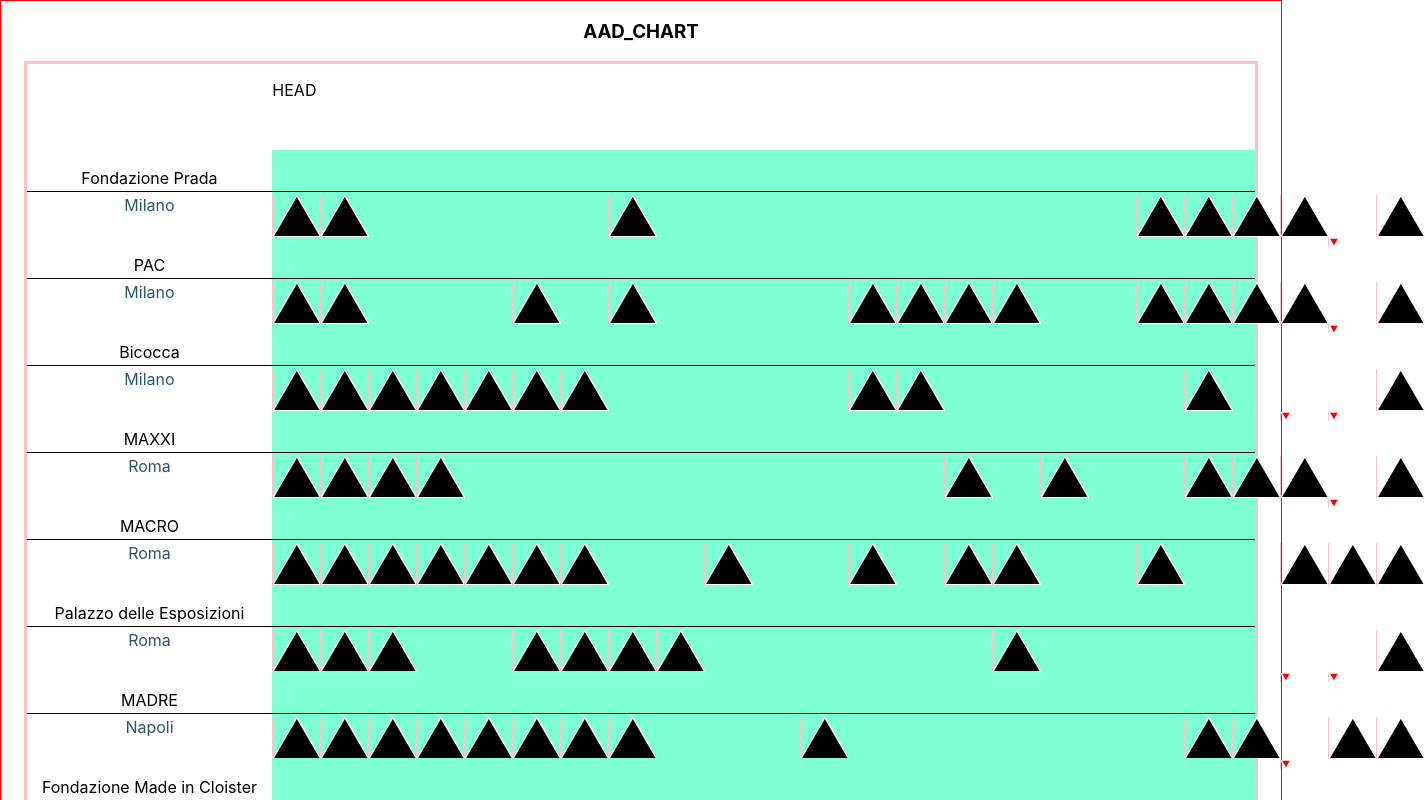
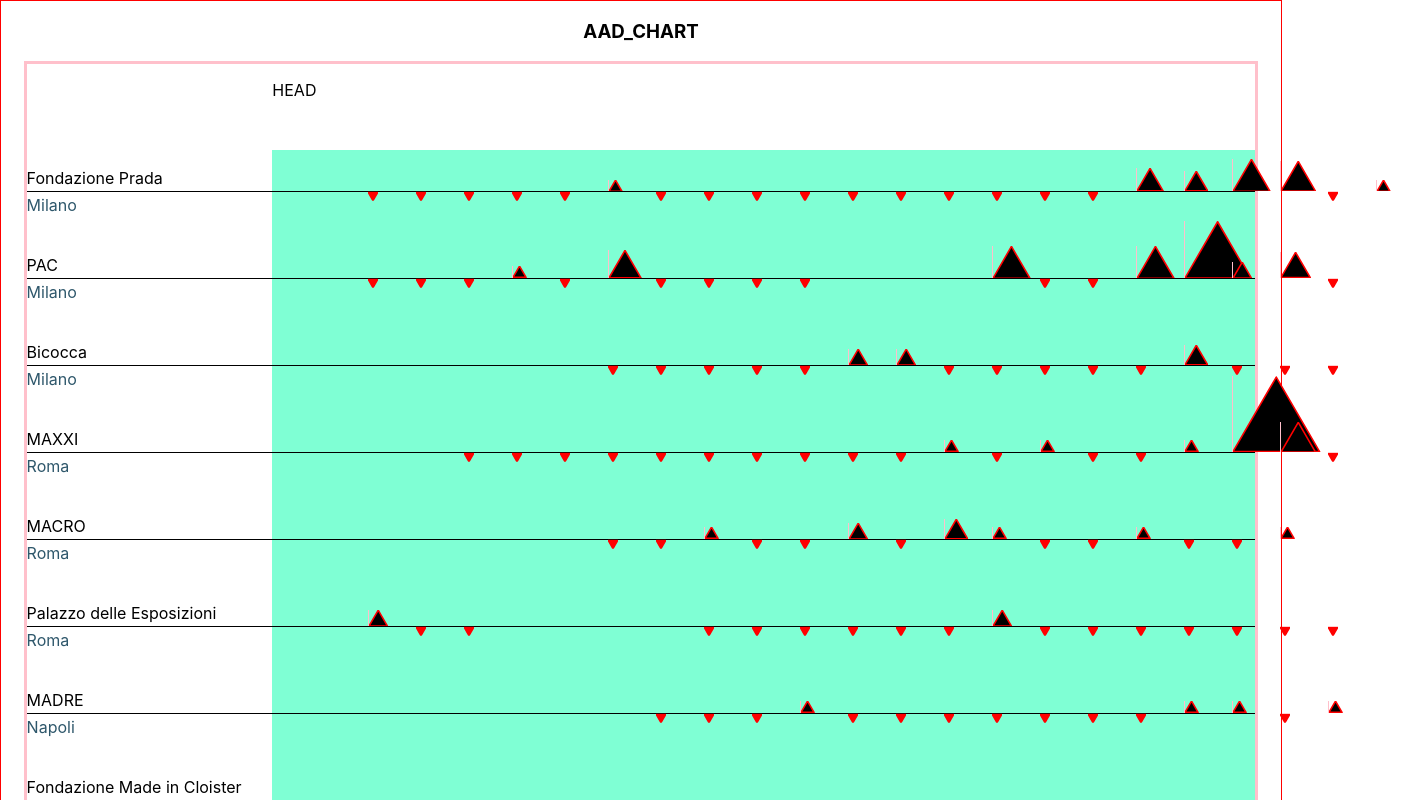
Before and after one commit to ArchiMidi/AAD_Charts_proportions, a React (Create React App) app: page / in a window 1280 px wide. Shown: the top 800 px of the page, 1425 px wide, since content can reach past the window. Built offline with nearby package versions, Linux system fonts and the light colour scheme.

Commit message:
change sizing logic

```diff
--- a/src/App.css
+++ b/src/App.css
@@ -33,6 +33,7 @@
 
 .placeName {
   /* max-height: 1rem; */
+  text-align: left;
   text-overflow: ellipse;
   width: 100%;
   border-bottom: 0.1rem solid black;
@@ -40,8 +41,12 @@
 }
 
 .cityName{
+  width: 100%;
+  text-align: left;
   /* max-height: 1rem; */
   color: hsl(200, 40%, 30%);
+  /* font-size: 0.8rem; */
+  margin: 0.5rem
 }
 
 .chartBox{
--- a/src/App.js
+++ b/src/App.js
@@ -10,14 +10,14 @@ import HomePage from './pages/HomePage';
 import ErrorPage from './pages/ErrorPage';
 
 function App() {
- const data = dataMap()
- const dataArr = [...data]
+  const data = dataMap()
+  const dataArr = [...data]  //.sort((a, b) => a[1].city > b[1].city)
   const location = useLocation();
   const routes = [
-    { path: '/', element: <HomePage dataArr={dataArr}/>, name: 'Home' },
-    { path: '/inline', element: <InlineTriangles data={data}/>, name: 'Inline Triangles' },
+    { path: '/', element: <HomePage dataArr={dataArr} />, name: 'Home' },
+    { path: '/inline', element: <InlineTriangles data={data} />, name: 'Inline Triangles' },
 
-    { path: '/*', element: <ErrorPage data={data}/>, name: '404' },
+    { path: '/*', element: <ErrorPage data={data} />, name: '404' },
   ]
 
   return (
--- a/src/pages/HomePage.js
+++ b/src/pages/HomePage.js
@@ -14,8 +14,8 @@ export default function HomePage(props) {
         return "1fr" + dataArr.map((el, i) => '1fr ').join('')
     }
 
-    function calculateTriangleSide(area) {
-        return Math.sqrt(4 * area / 1.7320508075688772) * 10
+    function calculateTriangleSide(val) {
+        return Math.sqrt(val / 1.7320508075688772)
     }
 
     return (
@@ -57,19 +57,24 @@ export default function HomePage(props) {
 
 
                         {info.yearsValues.map((val, i) => {
+                            const isNumeric = typeof val === 'number'
+                            const area = 300 * val;
+                            const side = !isNumeric || val === 0 ? 10 : calculateTriangleSide(area)
+                            const height = side * 1.7320508075688772 / 2
                             return (
+
                                 <Triangle
                                     key={name + val + i}
-                                        width={(val !== 0 ? calculateTriangleSide(10) : 10)}
+                                    width={side + 'px'}
                                     style={{
                                         position: 'absolute',
-                                            left: `${i * 3}rem`,
-                                            borderLeft: '1px solid pink',
-                                            bottom: (val !== 0 ? "0rem" : -10),
-                                            stroke: 'white',
-                                            strokeWidth: '0.08rem',
+                                        left: `${i * 6}vh`,
+                                        borderLeft: isNumeric && val > 0 && '1px solid pink',
+                                        top: `calc(50% - ${val !== 0 && isNumeric ?  height : -1}px - 0.14rem)`,
+                                        stroke: isNumeric && 'red',
+                                        strokeWidth: '0.1rem',
                                         strokeLinejoin: 'round',
-                                            fill: val === 0 && "red",
+                                        fill: val === 0 ? "red" : isNumeric ? 'black' : '#00000000',
                                         transform: val === 0 && 'scaleY(-1)'
 
                                     }} />
```
Lines whose indentation alone changed are shown as unchanged.
